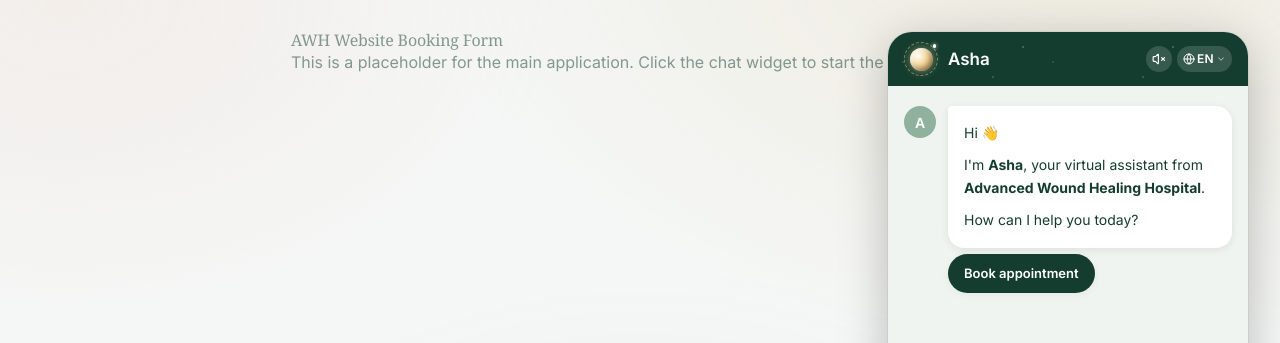
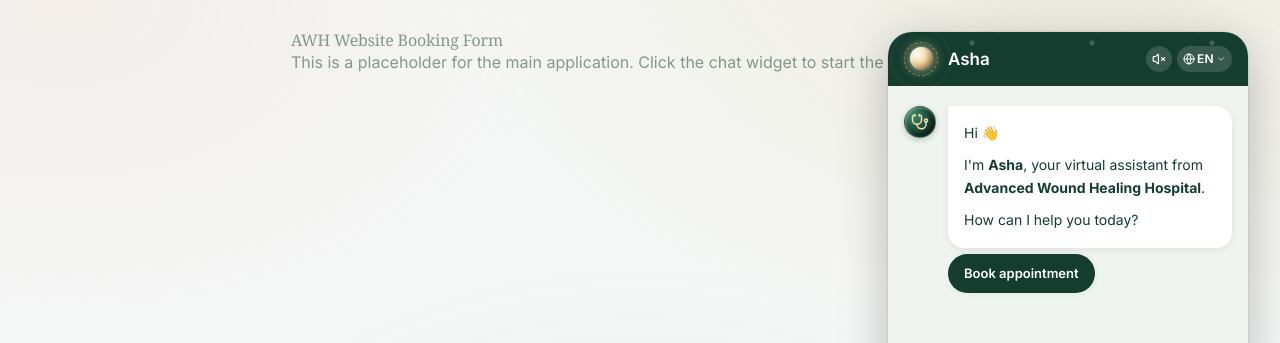
Before and after one commit to Dhivija-tekisho/AWH-Website-Booking-Form, a React (Vite) app: page / in a window 1280 px wide. Both pictures are taken after a click on the button "Toggle Chat". Shown: the top 343 px of the page. Built offline with nearby package versions, Linux system fonts and the light colour scheme.

Commit message:
animation

```diff
--- a/src/App.css
+++ b/src/App.css
@@ -77,14 +77,20 @@
   position: absolute;
   top: 0; left: 0; right: 0; bottom: 0;
   background-image:
-    radial-gradient(circle at 10% 20%, rgba(255,255,255,0.1) 1px, transparent 1px),
-    radial-gradient(circle at 30% 80%, rgba(255,255,255,0.2) 2px, transparent 2px),
-    radial-gradient(circle at 70% 30%, rgba(255,255,255,0.15) 1.5px, transparent 1.5px),
-    radial-gradient(circle at 80% 90%, rgba(255,255,255,0.1) 1px, transparent 1px),
-    radial-gradient(circle at 90% 10%, rgba(255,255,255,0.2) 1.5px, transparent 1.5px),
-    radial-gradient(circle at 50% 50%, rgba(255,255,255,0.05) 1px, transparent 1px);
-  background-size: 150px 150px;
+    radial-gradient(circle at 10% 20%, rgba(255,255,255,0.15) 1.5px, transparent 2px),
+    radial-gradient(circle at 30% 80%, rgba(255,255,255,0.25) 2.5px, transparent 3.5px),
+    radial-gradient(circle at 70% 30%, rgba(255,255,255,0.2) 2px, transparent 3px),
+    radial-gradient(circle at 80% 90%, rgba(255,255,255,0.15) 1.5px, transparent 2.5px),
+    radial-gradient(circle at 90% 10%, rgba(255,255,255,0.2) 2px, transparent 3px),
+    radial-gradient(circle at 50% 50%, rgba(255,255,255,0.1) 1px, transparent 2px);
+  background-size: 100px 100px, 150px 150px, 120px 120px, 180px 180px, 140px 140px, 200px 200px;
   pointer-events: none;
+  animation: driftStars 40s linear infinite;
+}
+
+@keyframes driftStars {
+  from { background-position: 0px 0px, 0px 0px, 0px 0px, 0px 0px, 0px 0px, 0px 0px; }
+  to { background-position: 0px -100px, 0px -150px, 0px -120px, 0px -180px, 0px -140px, 0px -200px; }
 }
 
 .chat-header-content {
@@ -104,18 +110,36 @@
   align-items: center;
   justify-content: center;
   flex-shrink: 0;
+  animation: spinOrbit 12s linear infinite;
 }
 
-.header-avatar-orbit::before {
+@keyframes spinOrbit {
+  to { transform: rotate(360deg); }
+}
+
+.header-avatar-orbit::before,
+.header-avatar-orbit::after {
   content: '';
   position: absolute;
-  top: 1px;
-  right: 1px;
-  width: 3.5px;
-  height: 3.5px;
-  background-color: #ffffff;
+  top: -2px; left: -2px; right: -2px; bottom: -2px;
   border-radius: 50%;
-  box-shadow: 0 0 4px #ffffff;
+  border: 1.5px solid rgba(244, 220, 166, 0.4);
+  animation: ripple 3s cubic-bezier(0.16, 1, 0.3, 1) infinite;
+}
+
+.header-avatar-orbit::after {
+  animation-delay: 1.5s;
+}
+
+@keyframes ripple {
+  0% {
+    transform: scale(1);
+    opacity: 0.8;
+  }
+  100% {
+    transform: scale(1.8);
+    opacity: 0;
+  }
 }
 
 .header-avatar-orb {
@@ -124,6 +148,21 @@
   border-radius: 50%;
   background: radial-gradient(circle at 35% 35%, #ffffff 0%, #f4dca6 35%, #c8a165 70%, #4a866d 100%);
   box-shadow: inset -2px -2px 4px rgba(0, 0, 0, 0.25), inset 2px 2px 4px rgba(255, 255, 255, 0.8), 0 0 8px rgba(244, 220, 166, 0.5);
+  animation: orbEffects 12s linear infinite;
+}
+
+@keyframes orbEffects {
+  0% {
+    transform: rotate(0deg);
+    box-shadow: inset -2px -2px 4px rgba(0, 0, 0, 0.25), inset 2px 2px 4px rgba(255, 255, 255, 0.8), 0 0 8px rgba(244, 220, 166, 0.5);
+  }
+  50% {
+    box-shadow: inset -2px -2px 4px rgba(0, 0, 0, 0.25), inset 2px 2px 4px rgba(255, 255, 255, 0.8), 0 0 16px rgba(244, 220, 166, 1);
+  }
+  100% {
+    transform: rotate(-360deg);
+    box-shadow: inset -2px -2px 4px rgba(0, 0, 0, 0.25), inset 2px 2px 4px rgba(255, 255, 255, 0.8), 0 0 8px rgba(244, 220, 166, 0.5);
+  }
 }
 
 .header-title {
@@ -269,14 +308,19 @@
   width: 32px;
   height: 32px;
   border-radius: var(--radius-full);
-  background-color: #8fb19e;
-  color: var(--color-text-white);
+  background: radial-gradient(circle at 30% 30%, #3b8b69 0%, var(--color-primary) 60%, #0c2b21 100%);
+  box-shadow:
+    inset 1px 1px 3px rgba(255, 255, 255, 0.4),
+    inset -2px -2px 4px rgba(0, 0, 0, 0.5),
+    0 2px 6px rgba(20, 61, 47, 0.25);
+  color: #f4dca6; /* Match the golden theme */
   display: flex;
   align-items: center;
   justify-content: center;
   font-weight: 600;
   font-size: 14px;
   flex-shrink: 0;
+  border: 1px solid rgba(244, 220, 166, 0.2);
 }
 
 .message-content {
--- a/src/App.tsx
+++ b/src/App.tsx
@@ -852,7 +852,11 @@
           <div className="chat-messages">
             {messages.map((msg) => (
               <div key={msg.id} className={`message-group ${msg.role === 'user' ? 'user-message' : ''}`}>
-                {msg.role === 'bot' && <div className="message-avatar">A</div>}
+                {msg.role === 'bot' && (
+                  <div className="message-avatar">
+                    <Stethoscope size={18} />
+                  </div>
+                )}
                 <div className="message-content">
                   <div className={`message-bubble ${msg.role === 'user' ? 'user-bubble' : ''}`}>
                     {msg.content}
```
